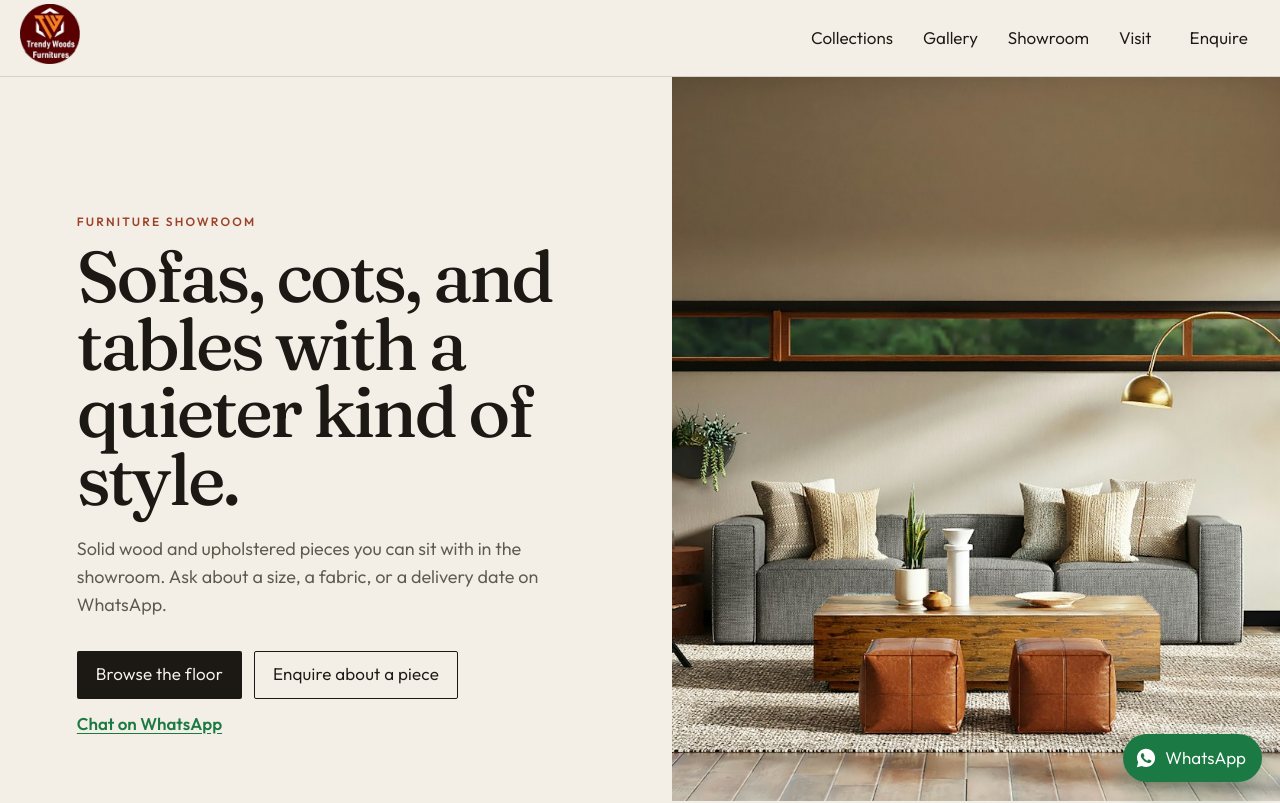
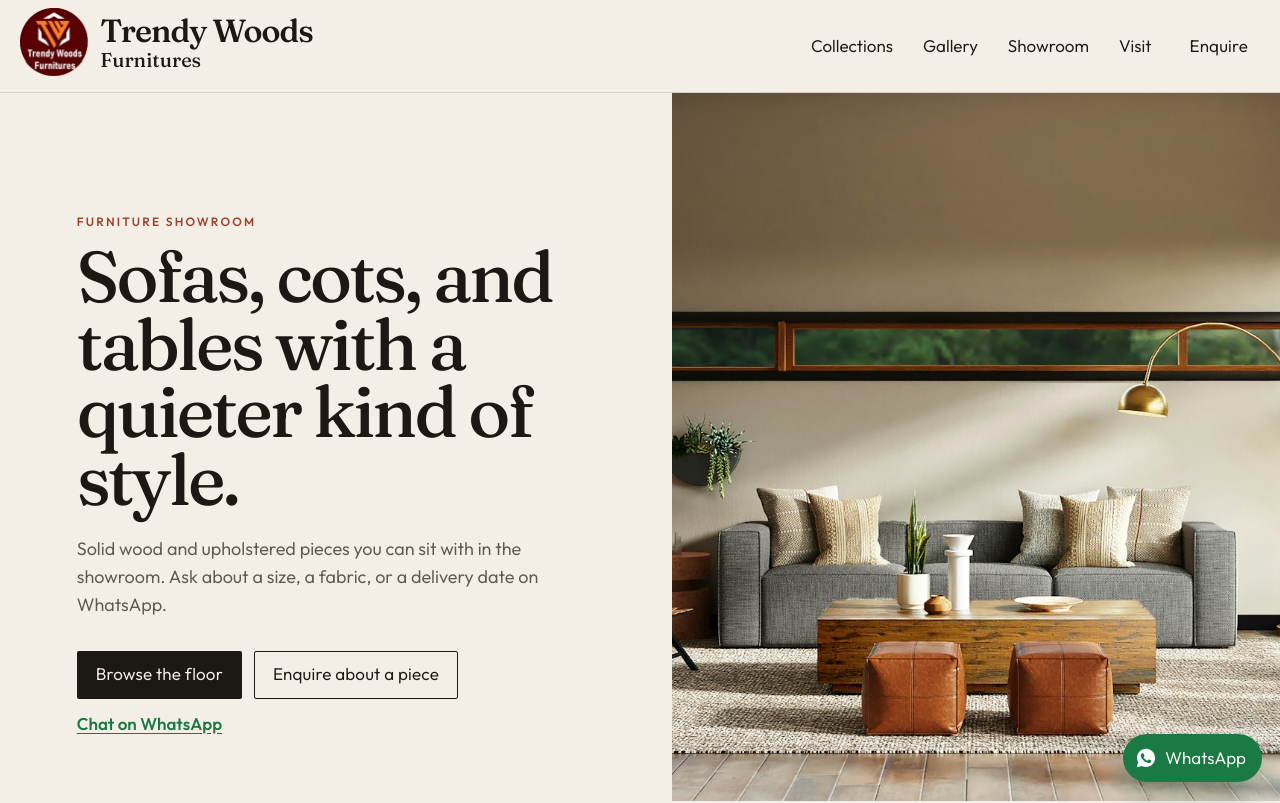
Before and after one commit to websitebuilder15151-star/Trendywoods, a React (Vite) app: page / in a window 1280 px wide. Shown: the top 803 px of the page. Built offline with nearby package versions, Linux system fonts and the light colour scheme; no server answers.

Commit message:
Show the shop name beside the logo and drop the placeholder email and hours.

```diff
--- a/src/components/Footer.jsx
+++ b/src/components/Footer.jsx
@@ -7,13 +7,12 @@ export function Footer({ onAdmin }) {
     <footer className="footer">
       <div className="container footer-grid">
         <div>
-          <Logo />
+          <Logo light />
           <p>Sofas, cots, cushioning cots, and dining tables.</p>
         </div>
         <div>
           <a href={chatWhatsAppUrl()}>WhatsApp</a>
           <a href={`tel:${shop.phoneTel}`}>{shop.phoneDisplay}</a>
-          <a href={`mailto:${shop.email}`}>{shop.email}</a>
         </div>
         <div>
           <p>
--- a/src/components/Logo.jsx
+++ b/src/components/Logo.jsx
@@ -1,7 +1,11 @@
-export function Logo() {
+export function Logo({ light = false }) {
   return (
-    <span className="logo">
-      <img src="/logo.png" alt="Trendy Woods Furnitures" />
+    <span className={`logo ${light ? 'logo-light' : ''}`}>
+      <img src="/logo.png" alt="" />
+      <span>
+        Trendy Woods
+        <small>Furnitures</small>
+      </span>
     </span>
   )
 }
--- a/src/components/Visit.jsx
+++ b/src/components/Visit.jsx
@@ -33,22 +33,9 @@ export function Visit({ onEnquire }) {
             <a href={shop.mapsUrl}>Open in maps</a>
           </div>
           <div>
-            <h3>Hours</h3>
-            <ul>
-              {shop.hours.map((row) => (
-                <li key={row.days}>
-                  <span>{row.days}</span>
-                  <span>{row.time}</span>
-                </li>
-              ))}
-            </ul>
-          </div>
-          <div>
             <h3>Contact</h3>
             <p>
               <a href={`tel:${shop.phoneTel}`}>{shop.phoneDisplay}</a>
-              <br />
-              <a href={`mailto:${shop.email}`}>{shop.email}</a>
             </p>
           </div>
         </div>
--- a/src/data/shop.js
+++ b/src/data/shop.js
@@ -3,17 +3,12 @@ export const shop = {
   phoneDisplay: '+91 83093 05161',
   phoneTel: '+918309305161',
   whatsappNumber: '918309305161',
-  email: 'hello@trendywoods.example',
   address: {
     line1: 'Trendy Woods Furnitures',
     line2: '7GRP+G7P, Badangpet - Nadargul Main Rd, near New Muncipal office, Libera Enclave',
     city: 'Badangpet, Hyderabad, Telangana 500112',
   },
   mapsUrl: 'https://maps.app.goo.gl/iuEz9oHt8W9WYpUy5',
-  hours: [
-    { days: 'Monday – Saturday', time: '10:00 AM – 8:00 PM' },
-    { days: 'Sunday', time: '11:00 AM – 6:00 PM' },
-  ],
 }
 
 export const categories = [
--- a/src/index.css
+++ b/src/index.css
@@ -10,7 +10,7 @@
   --whatsapp: #1b7a43;
   --serif: 'Fraunces', 'Iowan Old Style', Georgia, serif;
   --sans: 'Outfit', 'Avenir Next', 'Segoe UI', sans-serif;
-  --nav: 76px;
+  --nav: 92px;
   --shadow: 0 30px 70px rgba(36, 24, 12, 0.16);
   color-scheme: light;
 }
@@ -94,16 +94,40 @@ p {
 .logo {
   display: inline-flex;
   align-items: center;
+  gap: 12px;
+  color: var(--ink);
+  font-family: var(--serif);
+  font-size: 32px;
+  font-weight: 560;
+  letter-spacing: -0.03em;
+  line-height: 0.95;
+  text-align: left;
 }
 
 .logo img {
-  height: 60px;
+  height: 68px;
   width: auto;
   display: block;
 }
 
+.logo > span {
+  display: flex;
+  flex-direction: column;
+}
+
+.logo small {
+  margin-top: 4px;
+  font-size: 20px;
+  font-weight: 480;
+  letter-spacing: 0;
+}
+
+.logo-light {
+  color: var(--cream);
+}
+
 .footer .logo img {
-  height: 96px;
+  height: 72px;
 }
 
 .container {
```
